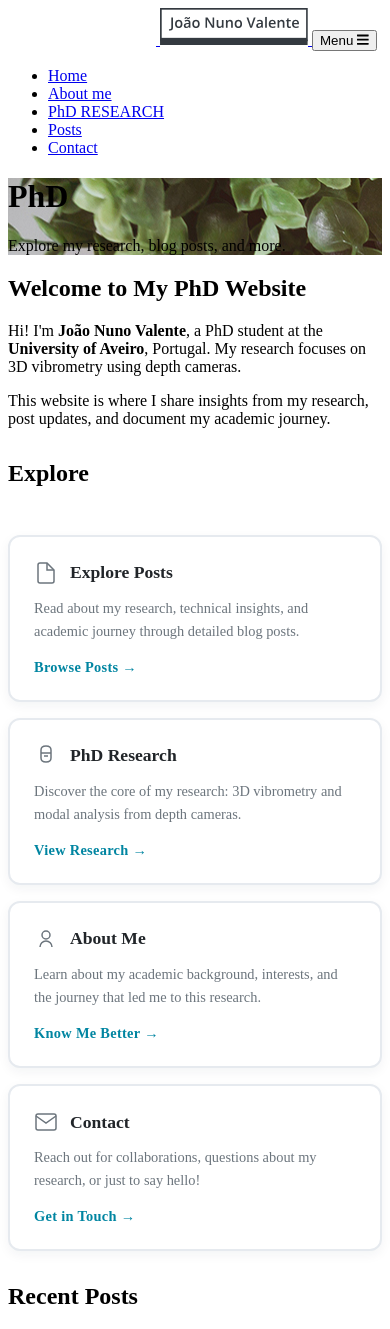
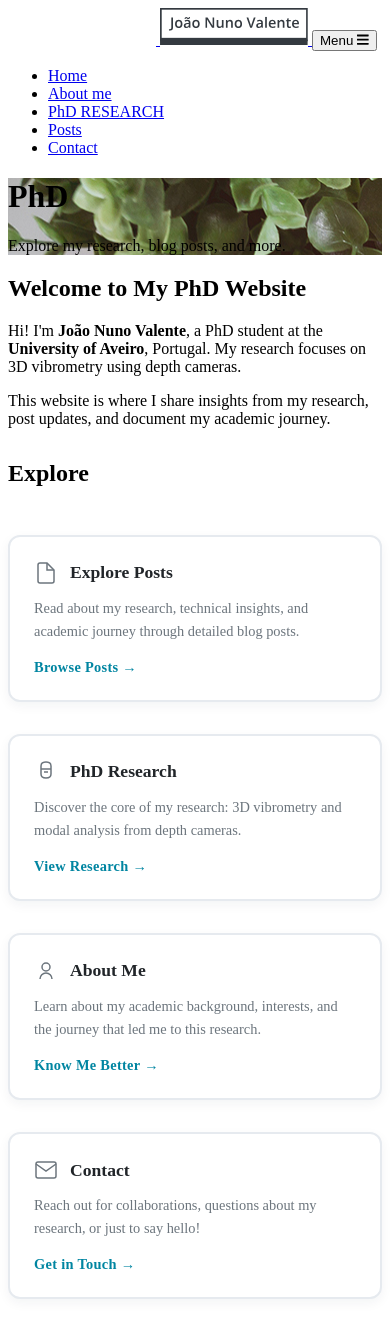
Before and after one commit to joaonunovalente/phd-website, a Jekyll site: the page built from index.html, in a window 390 px wide. Shown: the top 1329 px of the page. Built offline with Jekyll 4.4.1, drawn with Linux system fonts in a browser that asks for light colours; nearby versions of some CDN libraries; grey boxes are pictures that could not be loaded.

Commit message:
Home | Increase vertical spacing between CTA cards on small screens

```diff
--- a/assets/my-main.css
+++ b/assets/my-main.css
@@ -374,6 +374,13 @@
   margin-bottom: 2rem;
 }
 
+/* Mais espaçamento vertical entre CTA cards em ecrãs pequenos */
+@media (max-width: 768px) {
+  .cta-cards-grid {
+    gap: 2rem 1rem; /* 2rem entre linhas (vertical), 1rem entre colunas (horizontal) */
+  }
+}
+
 .cta-card {
   display: flex;
   flex-direction: column;
@@ -511,7 +518,7 @@
 
   .cta-cards-grid {
     grid-template-columns: 1fr;
-    gap: 1rem;
+    gap: 2rem 1rem;
   }
 
   .cta-card {
```
